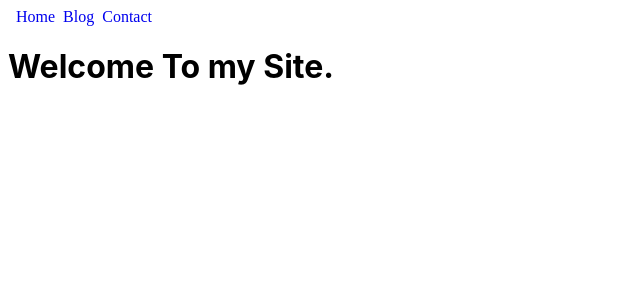
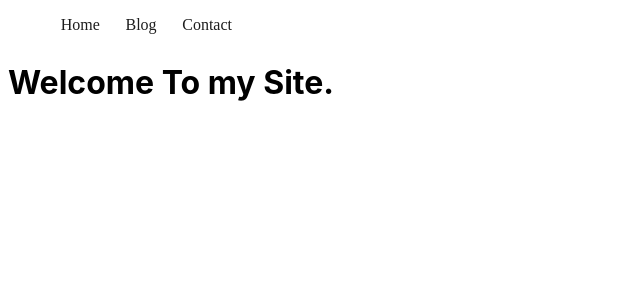
Before and after one commit to idasitich/ReactJSON-Blog, a React (Create React App) app: page / in a window 1280 px wide. Shown: the top 300 px of the page, without its empty margins (0-640 px from the left). Built offline with nearby package versions, Linux system fonts and the light colour scheme.

Commit message:
3 files modified

```diff
--- a/package.json
+++ b/package.json
@@ -3,6 +3,10 @@
   "version": "0.0.0",
   "private": true,
   "dependencies": {
+    "@fortawesome/fontawesome-svg-core": "~1 || ~6",
+    "@fortawesome/free-regular-svg-icons": "^6.4.0",
+    "@fortawesome/free-solid-svg-icons": "^6.4.0",
+    "@fortawesome/react-fontawesome": "^0.2.0",
     "@popperjs/core": "^2.11.6",
     "bootstrap": "5.3.0-alpha2",
     "react": "^18.1.0",
--- a/src/App.js
+++ b/src/App.js
@@ -3,26 +3,70 @@ import './style.css';
 import { BrowserRouter as Router, Routes, Route, Link } from 'react-router-dom';
 import Blog from './content/blog.js';
 import Contact from './content/contact.js';
+import { useEffect } from 'react';
+import { FontAwesomeIcon } from '@fortawesome/react-fontawesome';
+import { faBars } from '@fortawesome/free-solid-svg-icons';
 
 export default function App() {
   const Home = () => {
     return <h1>Welcome To my Site.</h1>;
   };
 
+  useEffect(() => {
+    const nav = document.querySelectorAll('.mark');
+    nav.forEach((b) => {
+      let b1 = document.getElementById('1');
+      let b2 = document.getElementById('2');
+      let b3 = document.getElementById('3');
+      b.addEventListener('click', () => {
+        if (b.id == 1) {
+          b1.classList.add('clicked');
+          b2.classList.remove('clicked');
+          b3.classList.remove('clicked');
+        } else if (b.id == 2) {
+          b1.classList.remove('clicked');
+          b2.classList.add('clicked');
+          b3.classList.remove('clicked');
+        } else if (b.id == 3) {
+          b1.classList.remove('clicked');
+          b2.classList.remove('clicked');
+          b3.classList.add('clicked');
+        }
+      });
+    });
+  });
+
   return (
     <>
       <Router>
+        <ul>
+          <li>
             <nav>
               <Link to="/">
-            <div className="Home">Home</div>
+                <div id="1" className=" mark Home">
+                  Home
+                </div>
               </Link>
               <Link to="Blog">
-            <div className="blog">Blog</div>
+                <div id="2" className=" mark blog">
+                  Blog
+                </div>
               </Link>
               <Link to="Contact">
-            <div className="contact">Contact</div>
+                <div id="3" className="mark contact">
+                  Contact
+                </div>
               </Link>
             </nav>
+          </li>
+          <li>
+            <div className="burger">
+              <div>
+                <FontAwesomeIcon icon={faBars} />
+              </div>
+            </div>
+          </li>
+        </ul>
         <main>
           <Routes>
             <Route path="/" element={<Home />} />
--- a/src/style.css
+++ b/src/style.css
@@ -4,8 +4,7 @@ p {
     Ubuntu, Cantarell, 'Open Sans', 'Helvetica Neue', sans-serif;
 }
 nav {
-  display: flex;
-  justify-content: baseline;
+  flex: 1;
 }
 nav div {
   display: inline-block;
@@ -76,7 +75,30 @@ nav div {
   height: 14vmax;
   object-fit: cover;
 }
-
+ul {
+  display: flex;
+  flex-wrap: wrap;
+}
+ul li {
+  display: inline;
+}
+nav div {
+  padding: 0.5em 0.8em;
+  text-decoration: none;
+  color: rgb(29, 29, 29);
+}
+nav div:hover {
+  background-color: rgb(29, 29, 29);
+  color: white;
+}
+.clicked {
+  background-color: rgb(29, 29, 29);
+  color: white;
+}
+.burger {
+  flex: 1;
+  display: none;
+}
 @media (max-width: 768px) {
   .form {
     position: absolute;
```
Lines whose indentation alone changed are shown as unchanged.
